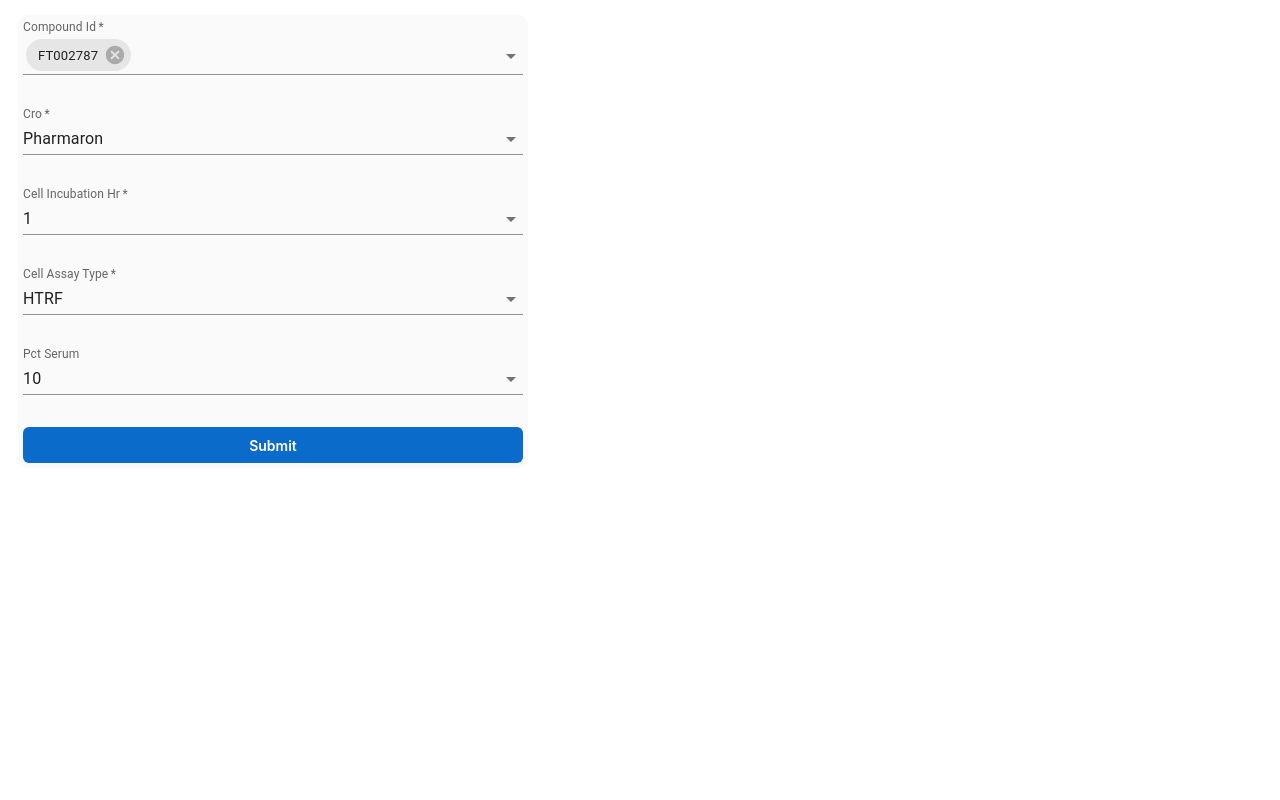
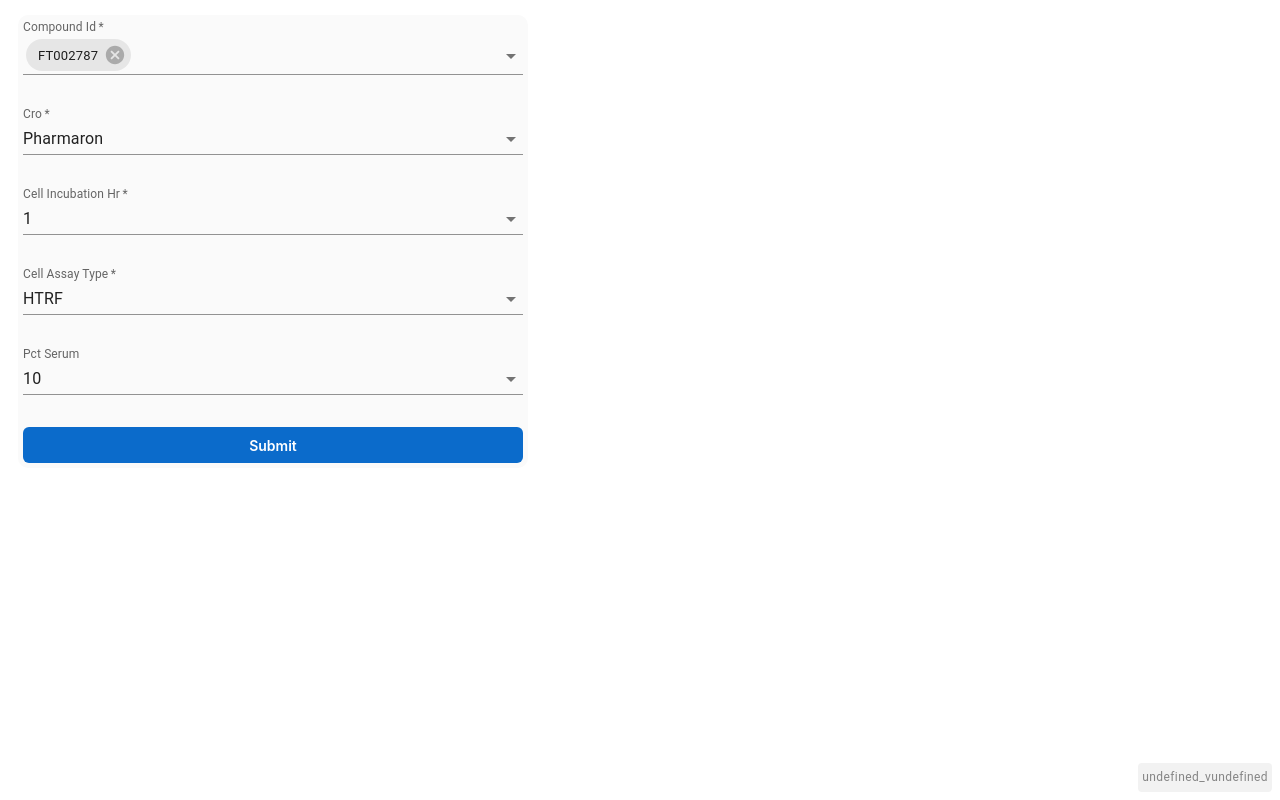
Before and after one commit to sktrinh12/multi-param-query-builder-cellular-assays, a React (Vite) app: page / in a window 1280 px wide. Built offline with nearby package versions, Linux system fonts and the light colour scheme; no server answers.

Commit message:
app version tag

```diff
--- a/src/main.jsx
+++ b/src/main.jsx
@@ -1,9 +1,11 @@
 import React from 'react'
 import ReactDOM from 'react-dom/client'
+import AppVersion from './AppVersionTag'
 import App from './App'
 
 ReactDOM.createRoot(document.getElementById('root')).render(
   <React.StrictMode>
     <App />
+    <AppVersion />
   </React.StrictMode>
 )
```
